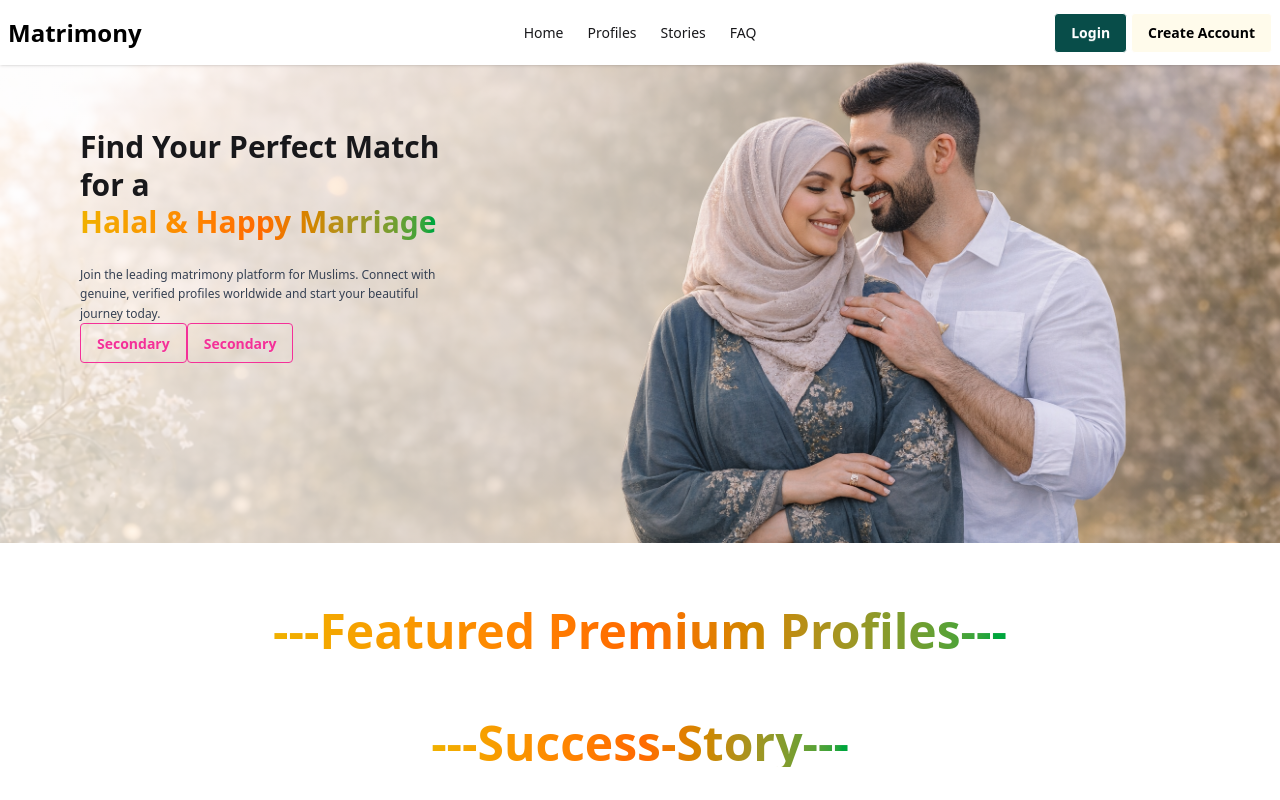
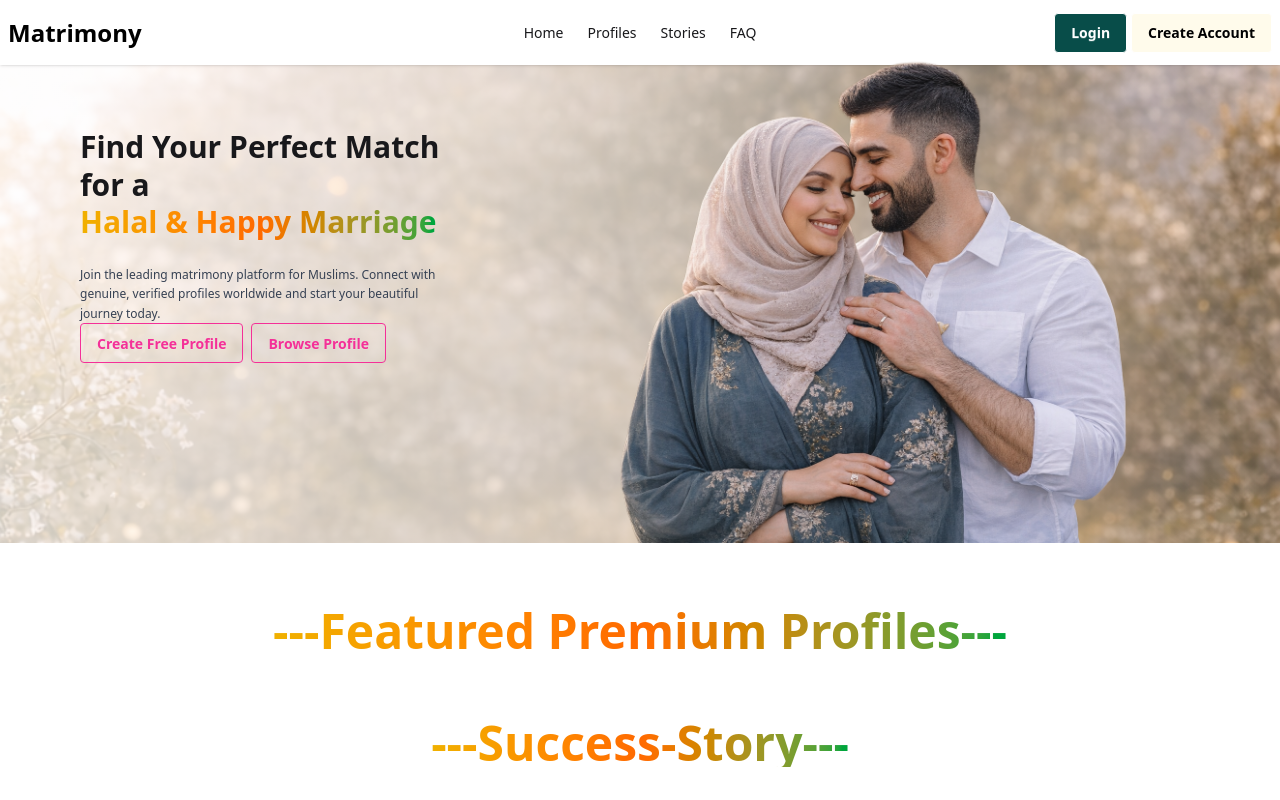
Before and after one commit to MH-liton-360/matrimony, a React (Vite) app: page /home in a window 1280 px wide. Shown: the top 800 px of the page. Built offline with nearby package versions, Linux system fonts and the light colour scheme.

Commit message:
btn setting

```diff
--- a/src/Components/Banner.jsx
+++ b/src/Components/Banner.jsx
@@ -35,9 +35,9 @@ const Banner = () => {
                     journey today.
                 </p>
 
-                <div className="gap-2">
-                    <button className="btn btn-outline btn-secondary">Secondary</button>
-                    <button className="btn btn-outline btn-secondary">Secondary</button>
+                <div className="flex gap-2">
+                    <button className="btn btn-outline btn-secondary">Create Free Profile</button>
+                    <button className="btn btn-outline btn-secondary">Browse Profile</button>
                 </div>
 
 
```
